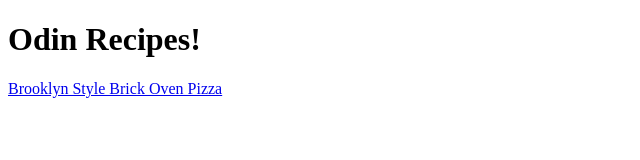
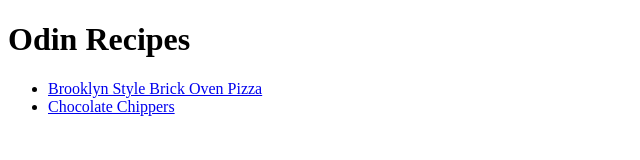
Before and after one commit to xverim/odin-recipes, a plain HTML site: page index.html in a window 1280 px wide. Shown: the whole page, without its empty margins (0-640 px from the left). Drawn offline with Linux system fonts and the light colour scheme.

Commit message:
Added additional recipe for cookies

```diff
--- a/index.html
+++ b/index.html
@@ -2,11 +2,19 @@
 <html lang="en">
     <head>
         <meta charset="UTF-8">
-        <title>My Favorite Recipes</title>
+        <title>Odin Recipes</title>
     </head>
 
 <body>
-    <h1>Odin Recipes!</h1>
-    <a href="./recipes/pizza.html">Brooklyn Style Brick Oven Pizza</a>
+    <h1>Odin Recipes</h1>
+    <ul>
+        <li>
+            <a href="./recipes/pizza.html" target="_blank" rel="noopener no referrer">Brooklyn Style Brick Oven Pizza</a>
+        </li>
+
+        <li>
+            <a href="./recipes/cookies.html" target="_blank" rel="noopener no referrer">Chocolate Chippers</a>
+        </li>
+    </ul>
 </body>
 </html>
```
